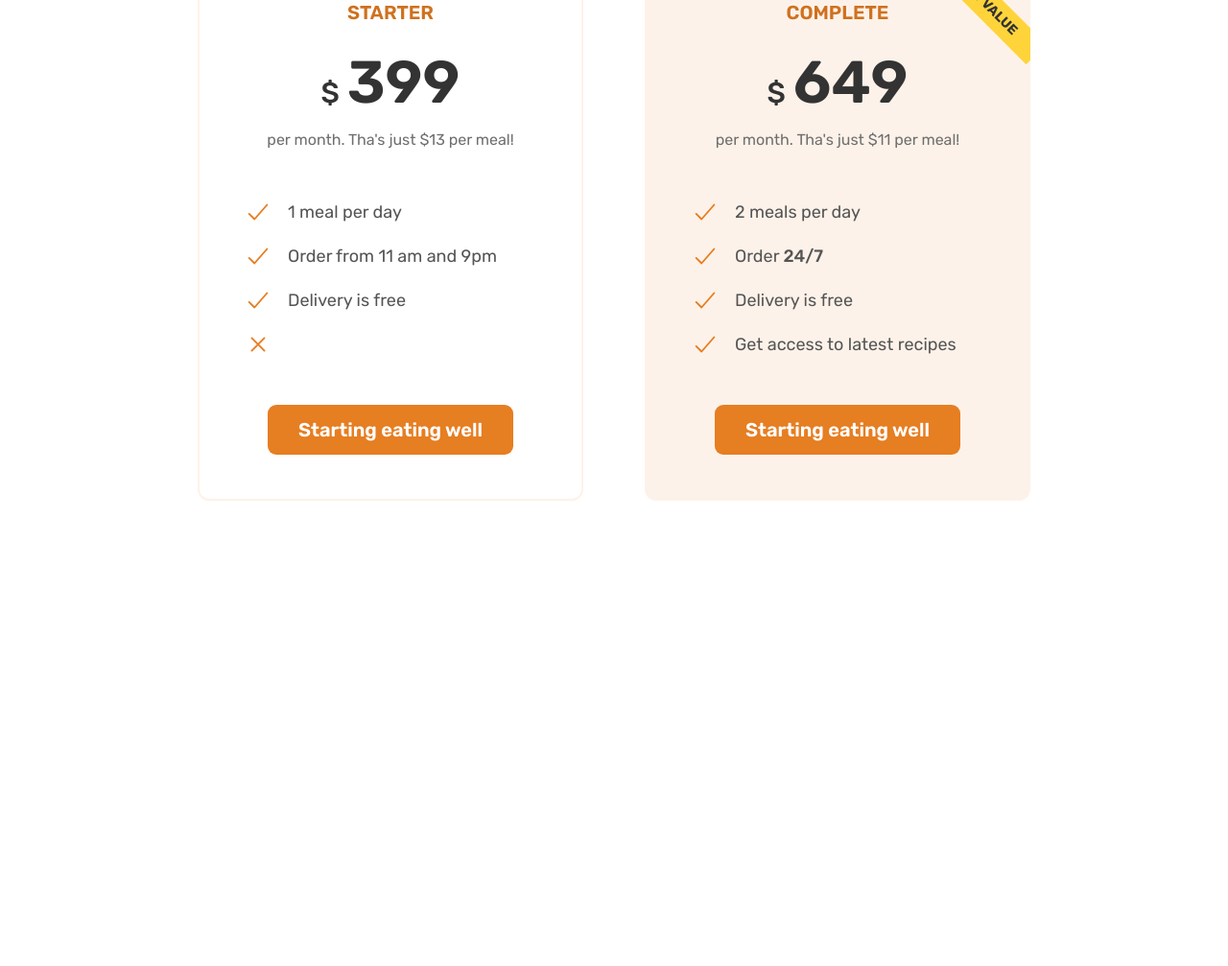
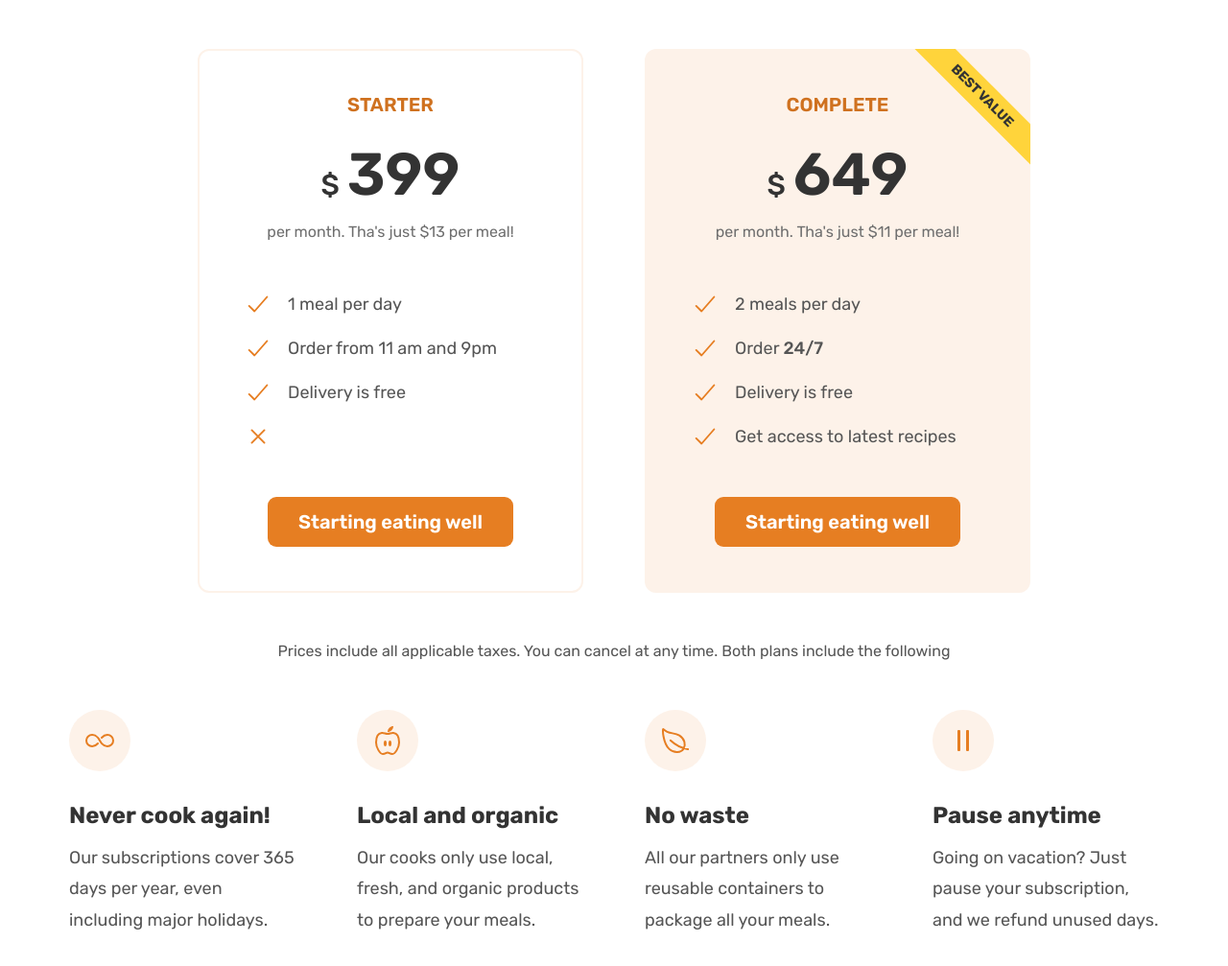
Before and after one commit to KAYITARES/Omnifood-restaurant, a plain HTML site: page index.html in a window 1280 px wide. Shown: the part 4989-5996 px from the top of the page at 96% size. Before the commit the page ends 5607 px from the top, so only its background shows below. Drawn offline with nearby package versions, Linux system fonts and the light colour scheme; files whose address does not match are found by name.

Commit message:
finalising feature section

```diff
--- a/css/general.css
+++ b/css/general.css
@@ -7,6 +7,9 @@
   display: grid;
   row-gap: 9.6rem;
   column-gap: 6.4rem;
+}
+.grid:not(:last-child) {
+  margin-bottom: 9.6rem;
 }
 
 .grid--2--cols {
--- a/css/style.css
+++ b/css/style.css
@@ -383,11 +383,35 @@ body {
   position: absolute;
   text-transform: uppercase;
   top: 6%;
-  right: -7%;
+  right: -18%;
   font-size: 1.4rem;
   font-weight: 700;
   background: #ffd43b;
-  padding: 0.8rem 3.2rem;
+  padding: 0.8rem 8rem;
   color: #333;
   transform: rotate(45deg);
 }
+.plan-details {
+  font-size: 1.6rem;
+  line-height: 1.6;
+  text-align: center;
+}
+.feature-icon {
+  color: #e67e22;
+  height: 3.2rem;
+  width: 3.2rem;
+  margin-bottom: 3.2rem;
+  background-color: #fdf2e9;
+  padding: 1.6rem;
+  border-radius: 50%;
+}
+.feature-title {
+  font-size: 2.4rem;
+  color: #333;
+  font-weight: 700;
+  margin-bottom: 1.6rem;
+}
+.feature-text {
+  font-size: 1.8rem;
+  line-height: 1.8;
+}
--- a/index.html
+++ b/index.html
@@ -425,7 +425,7 @@
             Eating well without breaking the bank
           </h2>
         </div>
-        <div class="container grid grid--2--cols">
+        <div class="container grid grid--2--cols margin-bottom-md">
           <div class="pricing-plan pricing-plan--starter">
             <header class="plan-header">
               <p class="plan-name">Starter</p>
@@ -485,6 +485,46 @@
             </div>
           </div>
         </div>
+        <div class="container grid margin-bottom-md">
+          <aside class="plan-details">
+            Prices include all applicable taxes. You can cancel at any time.
+            Both plans include the following
+          </aside>
+        </div>
+        <div class="container grid grid--4--cols">
+          <div class="feature">
+            <ion-icon name="infinite-outline" class="feature-icon"></ion-icon>
+            <p class="feature-title">Never cook again!</p>
+            <p class="feature-text">
+              Our subscriptions cover 365 days per year, even including major
+              holidays.
+            </p>
+          </div>
+          <div class="feature">
+            <ion-icon name="nutrition-outline" class="feature-icon"></ion-icon>
+            <p class="feature-title">Local and organic</p>
+            <p class="feature-text">
+              Our cooks only use local, fresh, and organic products to prepare
+              your meals.
+            </p>
+          </div>
+          <div class="feature">
+            <ion-icon name="leaf-outline" class="feature-icon"></ion-icon>
+            <p class="feature-title">No waste</p>
+            <p class="feature-text">
+              All our partners only use reusable containers to package all your
+              meals.
+            </p>
+          </div>
+          <div class="feature">
+            <ion-icon name="pause-outline" class="feature-icon"></ion-icon>
+            <p class="feature-title">Pause anytime</p>
+            <p class="feature-text">
+              Going on vacation? Just pause your subscription, and we refund
+              unused days.
+            </p>
+          </div>
+        </div>
       </section>
     </main>
   </body>
```
